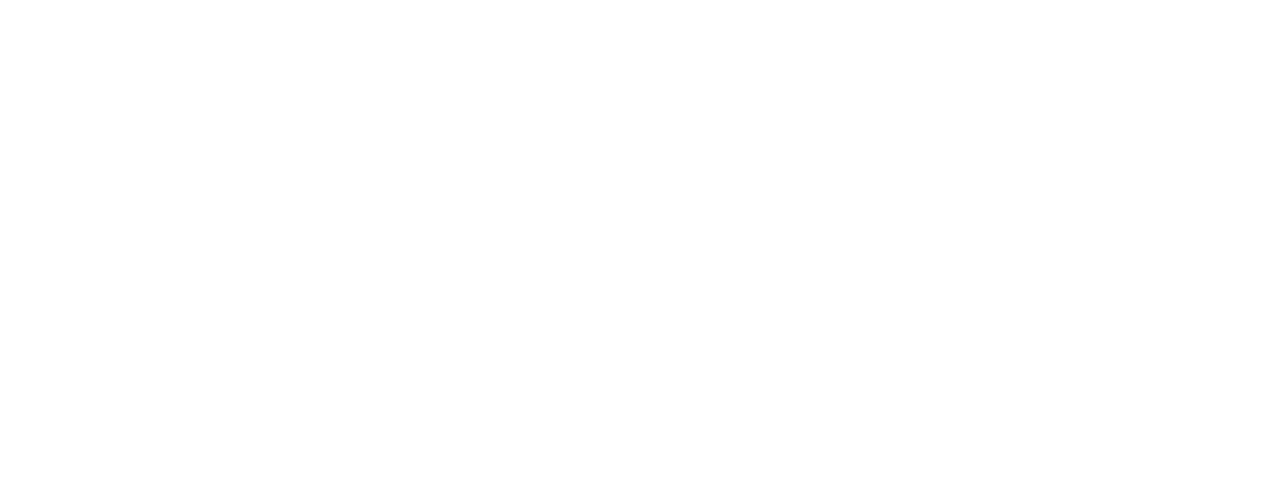
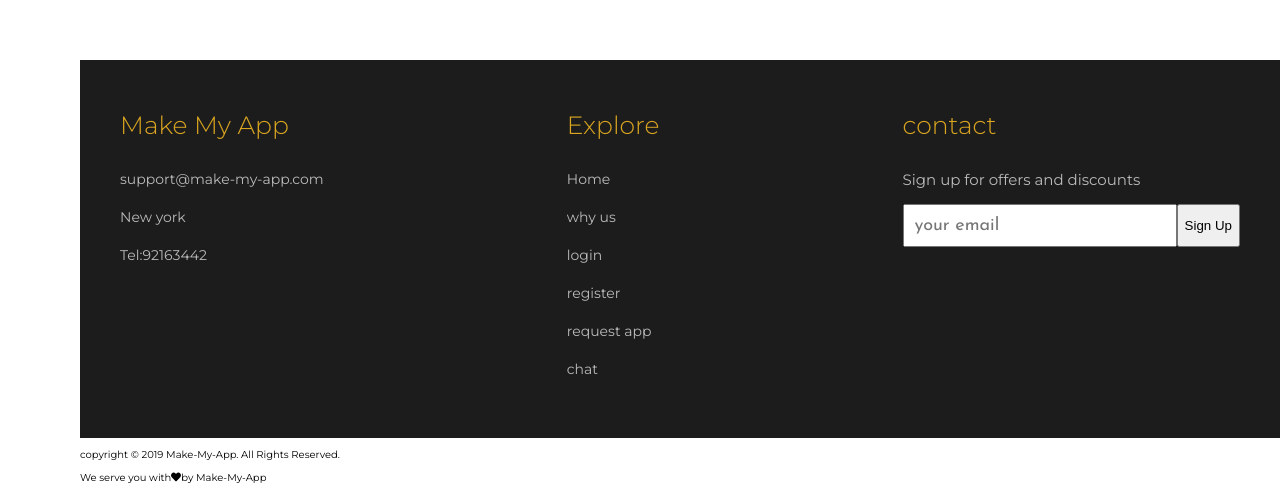
Before and after one commit to mohamed2m2018/make-my-app, a React (Create React App) app: page / in a window 1280 px wide. Shown: the part 2361-2855 px from the top of the page. Before the commit the page ends 2421 px from the top, so only its background shows below. Built offline with nearby package versions, Linux system fonts and the light colour scheme.

Commit message:
Adding Some basic styling to footer

```diff
--- a/src/components/Footer.js
+++ b/src/components/Footer.js
@@ -1,19 +1,91 @@
 import React, { Component } from 'react';
+import { FontAwesomeIcon } from '@fortawesome/react-fontawesome';
+import { faHeart } from '@fortawesome/free-solid-svg-icons';
+import '../footer.css';
 
 export default class Footer extends Component {
   render() {
     return (
-      <footer className='footer'>
-          <div className='main-part'>
-              <div className='footer-list-wrapper'>
-                  <h3 className='Footer-heading'>Make My App</h3>
-                  <ul className='footer-list'>
-                      <li className='footer-list-item'>
-                          <a href='#' className='footer-list-link'></a>
-                      </li>
-                  </ul>
-              </div>
+      <footer className="footer">
+        <div className="main-part">
+          <div className="footer-list-wrapper">
+            <h3 className="footer-heading">Make My App</h3>
+            <ul className="footer-list">
+              <li className="footer-list-item">
+                <a href="#" className="footer-list-link">
+                  support@make-my-app.com
+                </a>
+              </li>
+              <li className="footer-list-item">
+                <a href="#" className="footer-list-link">
+                  New york
+                </a>
+              </li>
+              <li className="footer-list-item">
+                <a href="#" className="footer-list-link">
+                  Tel:92163442
+                </a>
+              </li>
+            </ul>
           </div>
+
+          <div className="footer-list-wrapper">
+            <h3 className="footer-heading">Explore</h3>
+            <ul className="footer-list">
+              <li className="footer-list-item">
+                <a href="#" className="footer-list-link">
+                  Home
+                </a>
+              </li>
+              <li className="footer-list-item">
+                <a href="#" className="footer-list-link">
+                  why us
+                </a>
+              </li>
+              <li className="footer-list-item">
+                <a href="#" className="footer-list-link">
+                  login
+                </a>
+              </li>
+              <li className="footer-list-item">
+                <a href="#" className="footer-list-link">
+                  register
+                </a>
+              </li>
+              <li className="footer-list-item">
+                <a href="#" className="footer-list-link">
+                  request app
+                </a>
+              </li>
+              <li className="footer-list-item">
+                <a href="#" className="footer-list-link">
+                  chat
+                </a>
+              </li>
+            </ul>
+          </div>
+          <div className="contact">
+            <h3 className="footer-heading">contact</h3>
+            <p> Sign up for offers and discounts</p>
+            <form className="footer-form">
+              <input className="footer-input" placeholder="your email" />
+              <button className="footer-btn">Sign Up</button>
+            </form>
+          </div>
+        </div>
+        <div className="creator-part">
+          <div className="copyright-text">
+            <p>copyright &copy; 2019 Make-My-App. All Rights Reserved. </p>
+          </div>
+
+          <div className="text-right">
+            <p>
+              We serve you with
+              <FontAwesomeIcon icon={faHeart} />
+              by <span>Make-My-App</span>
+            </p>
+          </div>
+        </div>
       </footer>
     );
   }
--- a/src/components/Home.js
+++ b/src/components/Home.js
@@ -4,6 +4,7 @@
 import Header from './Header';
 import AboutUs from './AboutUs';
 import MotivationalMedia from './MotivationalMedia';
+import Footer from './Footer';
 
 export default class Home extends Component {
 
@@ -30,6 +31,7 @@
         <Header homeRef={homeRef} />
         <AboutUs whyUsRef={whyUsRef} />
         <MotivationalMedia/>
+        <Footer/>
       </React.Fragment>
     );
   }
--- /dev/null
+++ b/src/footer.css
@@ -0,0 +1,47 @@
+.footer{
+    margin-left: 8rem;
+}
+.main-part{
+    display: flex;
+    justify-content: space-between;
+    background-color: #1c1c1c;
+    padding:4rem;
+}
+
+.footer-heading{
+    font-size: 2.5rem;
+    font-weight: 300;
+    color:goldenrod;
+    margin: 1rem 0 3rem 0;
+}
+.footer-list{
+    list-style: none;
+    padding:0;
+}
+.footer-list-item{
+    margin-bottom: 2rem;
+
+}
+.footer-list-link{
+    font-size: 1.4rem;
+    text-decoration: none;
+    color:#bbb;
+}
+
+.contact p{
+    font-size:1.5rem;
+    color:#bbb;
+}
+.footer-form{
+    display: flex;
+
+}
+
+.footer-input{
+    width:25rem;
+    padding:1rem;
+    font-family: 'Josefin Sans',sans-serif;
+    font-size: 1.8rem;
+    color: #444;
+    outline: none;
+}
```
